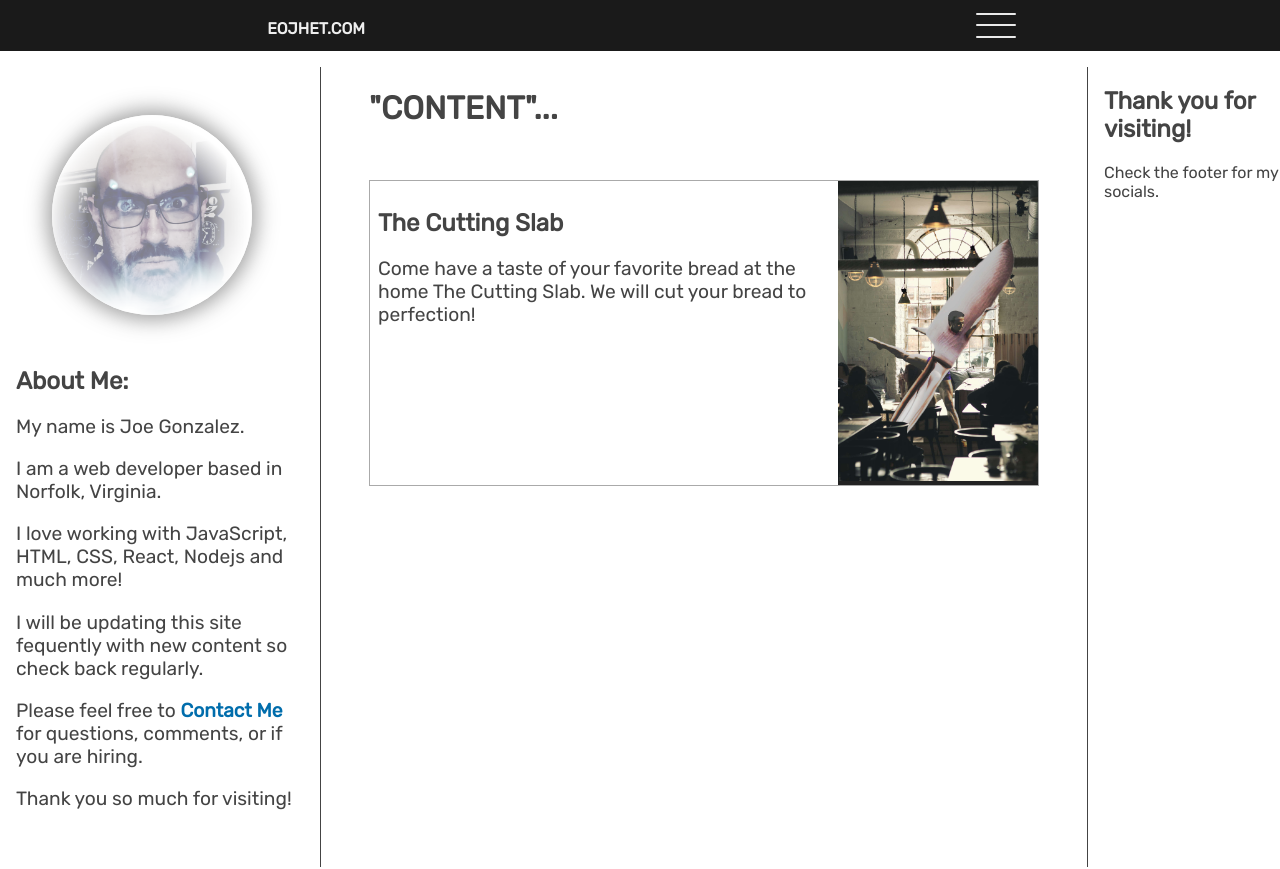
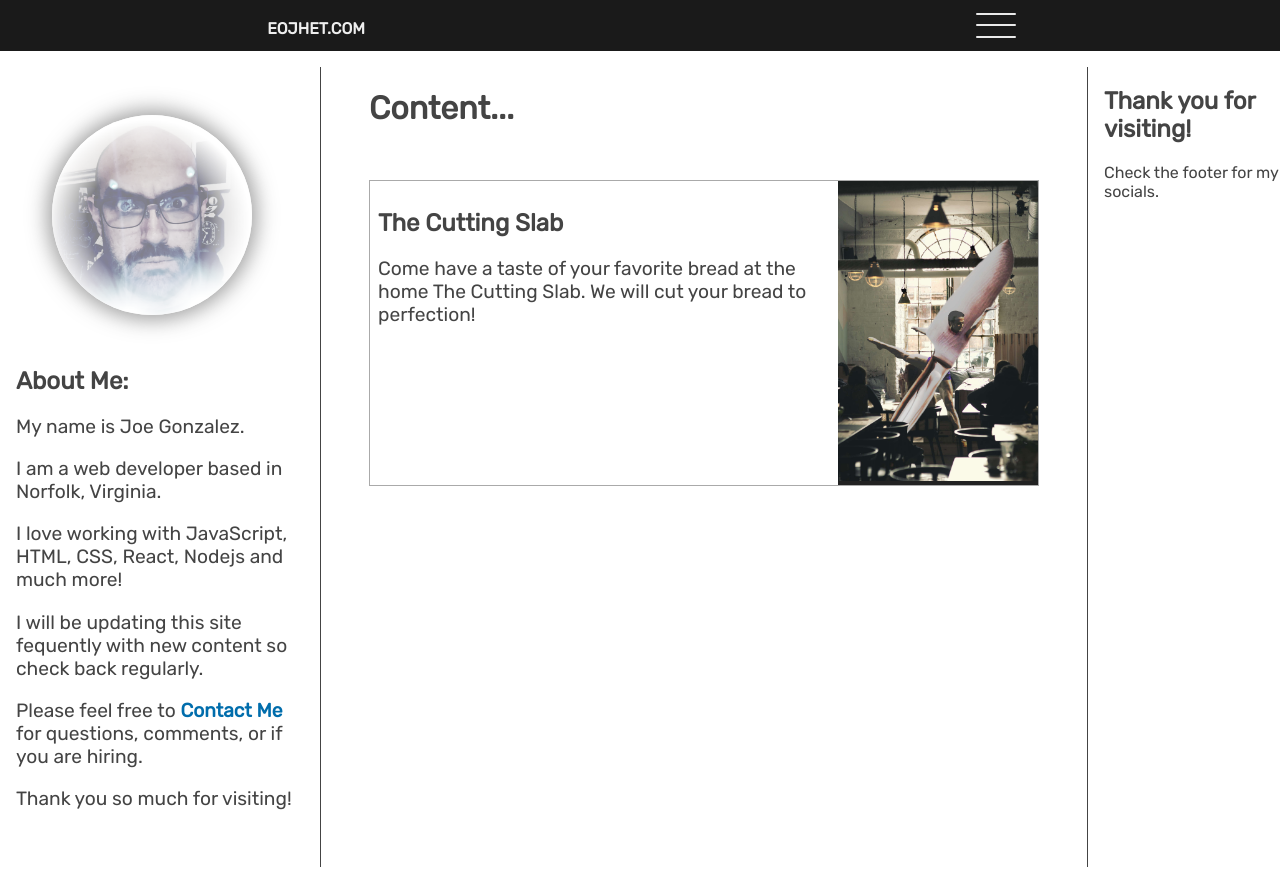
Before and after one commit to eojhet/eojhet_com, a Next.js app: page / in a window 1280 px wide. Shown: the top 869 px of the page. Built offline with nearby package versions, Linux system fonts and the light colour scheme.

Commit message:
Changed CONTENT...

```diff
--- a/pages/index.js
+++ b/pages/index.js
@@ -31,7 +31,7 @@ export default function Home () {
 
         <div className={styles.center}>
           <div className={styles.title}>
-            <h1>{'"CONTENT"...'}</h1>
+            <h1>Content...</h1>
           </div>
           <Link href="./cuttingslab"><div className={styles.card}>
             <div className={styles.cardDescription}>
```
